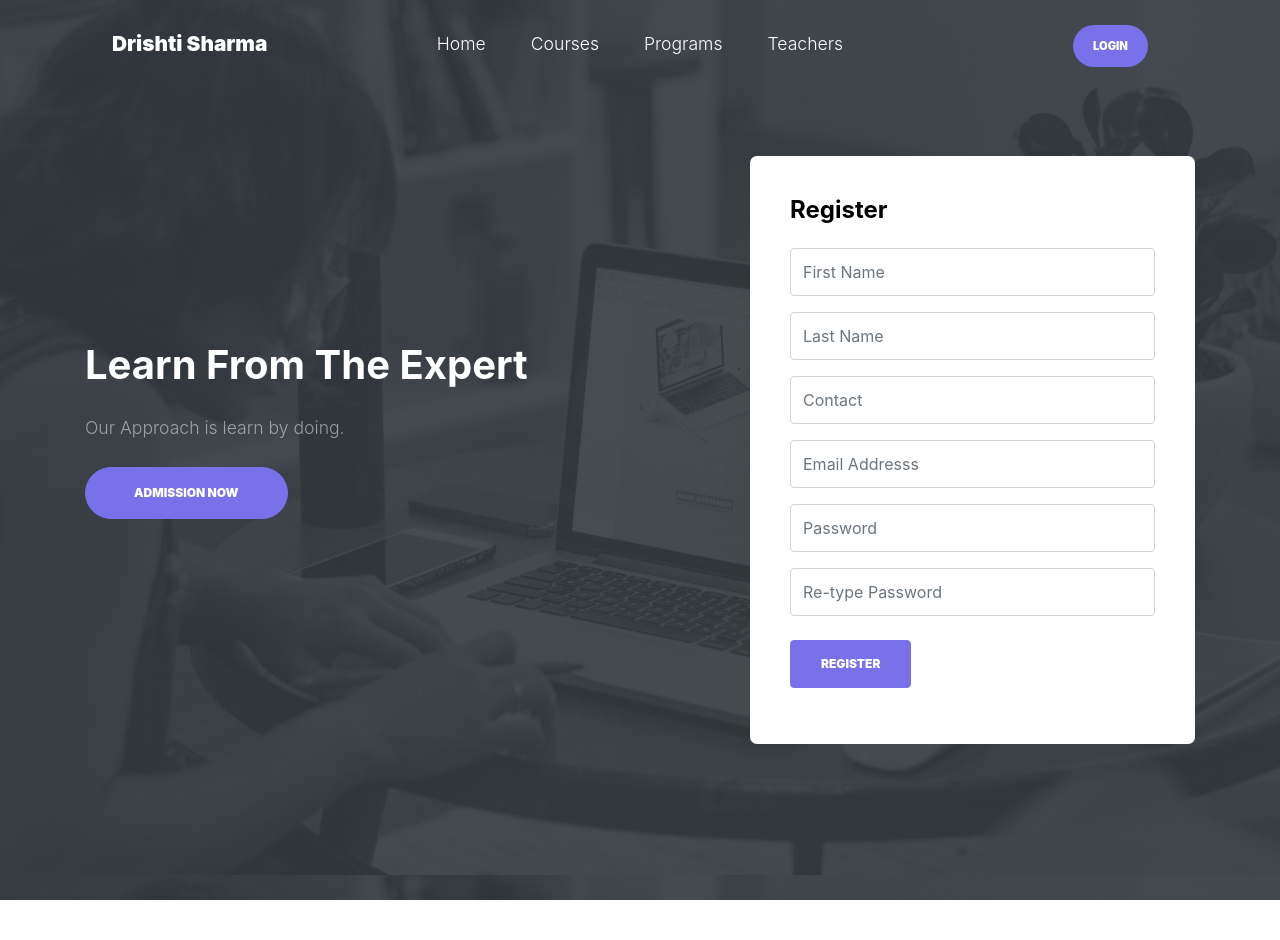
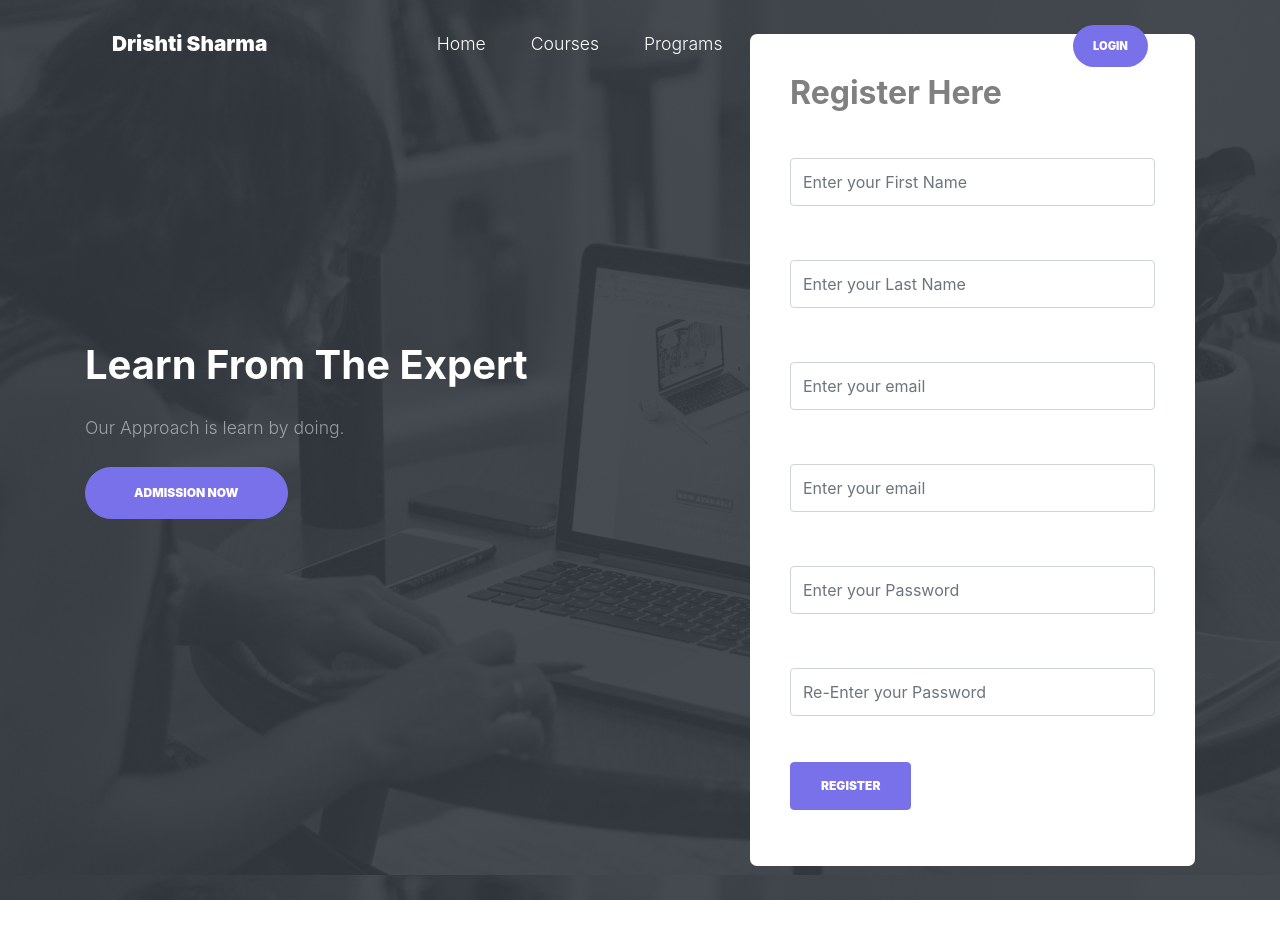
Before and after one commit to ashishbhartii/FSD-User-Registration, a Django app: page /register in a window 1280 px wide. Shown: the top 940 px of the page. Run offline with Django 4.2, Linux system fonts and the light colour scheme; some libraries are stand-ins or nearby versions; some web fonts are replaced.

Commit message:
forms.py implemented

```diff
--- /dev/null
+++ b/FSDBootcamp/FSDApp/forms.py
@@ -0,0 +1,31 @@
+from django import forms
+from django.forms import ModelForm
+from FSDApp.models import registeredUser
+
+
+class registeredUser(ModelForm):
+    class Meta:
+        model = registeredUser
+        fields = '__all__'
+
+class RegisterForm(forms.Form):
+    first_name = forms.CharField(label="First name", max_length=100, widget=forms.TextInput(attrs={'class': 'form-control','placeholder': 'Enter your First Name'}) )
+    last_name = forms.CharField(label="Last name", max_length=100, widget=forms.TextInput(attrs={'class': 'form-control','placeholder': 'Enter your Last Name'}))
+    your_contact = forms.CharField(label="Contact", max_length=15, widget=forms.TextInput(attrs={'type': 'tel','class': 'form-control','placeholder': 'Enter your email'}))
+    email = forms.EmailField(label="Email",widget=forms.EmailInput(attrs={'class': 'form-control','placeholder': 'Enter your email'}))
+    password1 = forms.CharField(label="Password", widget=forms.PasswordInput(attrs={'class': 'form-control','placeholder': 'Enter your Password'}))
+    password2 = forms.CharField(label="Confirm Password", widget=forms.PasswordInput(attrs={'class': 'form-control','placeholder': 'Re-Enter your Password'}))
+
+    def clean(self):
+        cleaned_data = super().clean()
+        password1 = cleaned_data.get("password1")
+        password2 = cleaned_data.get("password2")
+
+        if password1 and password2 and password1 != password2:
+            raise forms.ValidationError("Passwords do not match.")
+
+        return cleaned_data
+
+class LoginForm(forms.Form):
+    email = forms.EmailField(label="Email",widget=forms.EmailInput(attrs={'class': 'form-control','placeholder': 'Enter your email'}))
+    password = forms.CharField(label="Password", widget=forms.PasswordInput(attrs={'class': 'form-control','placeholder': 'Enter your Password'}))
--- a/FSDBootcamp/FSDApp/templates/FSDApp/home.html
+++ b/FSDBootcamp/FSDApp/templates/FSDApp/home.html
@@ -18,7 +18,7 @@
       <form class="d-flex" role="search">
         <button class="btn btn-outline-success mx-2" type="submit"><a class="nav-link"
             href="#">SignIn</a></button>
-        <button class="btn btn-outline-success" type="submit"><a class="nav-link" href="#">Login</a></button>
+        <button class="btn btn-outline-success" type="submit"><a class="nav-link" href="/">LogOut</a></button>
       </form>
     </div>
   </nav>
--- a/FSDBootcamp/FSDApp/templates/FSDApp/register.html
+++ b/FSDBootcamp/FSDApp/templates/FSDApp/register.html
@@ -93,7 +93,7 @@
                 <div class="col-lg-5 ml-auto" data-aos="fade-up" data-aos-delay="500">
                   <form action="" method="post" class="form-box">
                     {% csrf_token %}
-                    <h3 class="h4 text-black mb-4"><strong>Register</strong></h3>
+                    <!-- <h3 class="h4 text-black mb-4"><strong>Register</strong></h3>
                     <div class="form-group">
                       <input type="text" class="form-control" name="fname" placeholder="First Name">
                     </div>
@@ -111,7 +111,10 @@
                     </div>
                     <div class="form-group mb-4">
                       <input type="password" name="pass2" class="form-control" placeholder="Re-type Password">
-                    </div>
+                    </div> -->
+                    <h2><strong>Register Here</strong></h2>
+                    {{ form.as_p }}
+                    <br>
                     <div class="form-group">
                       <!-- <input type="submit" class="btn btn-primary btn-pill" href="" value="Sign up"> -->
                       <button type="submit" class="btn btn-primary">Register</button>
--- a/FSDBootcamp/FSDApp/views.py
+++ b/FSDBootcamp/FSDApp/views.py
@@ -5,45 +5,95 @@
 from django.contrib.auth import authenticate
 from django.contrib.auth import login as auth_login
 from django.contrib.auth import get_user_model
+from .forms import RegisterForm, LoginForm
 User = get_user_model()
 
 # Create your views here.
 def base(request):
     return render(request,'FSDApp/base.html')
 
+# def register(request):
+#     if request.method == 'POST':
+#         fname=request.POST['fname']
+#         lname=request.POST['lname']
+#         contact=request.POST['contact']
+#         email=request.POST['email']
+#         pass1=request.POST['pass1']
+#         pass2=request.POST['pass2']
+#         print(fname,lname,contact,email,pass1,pass2)
+#         if pass1 != pass2:
+#             return HttpResponse("Sorry Passwords Doesnt match")
+#         else:
+#             ins= registeredUser(first_name=fname,last_name=lname, contact=contact)
+#             ins.save()
+#             my_user=User.objects.create_user(email,pass1)
+#             my_user.save()
+#             print(f"First Time User {fname}  {lname} and {email} has been created sucessfully")
+#             return redirect('home')
+#     return render(request, 'FSDApp/register.html')
+
 def register(request):
     if request.method == 'POST':
-        fname=request.POST['fname']
-        lname=request.POST['lname']
-        contact=request.POST['contact']
-        email=request.POST['email']
-        pass1=request.POST['pass1']
-        pass2=request.POST['pass2']
-        print(fname,lname,contact,email,pass1,pass2)
-        if pass1 != pass2:
-            return HttpResponse("Sorry Passwords Doesnt match")
-        else:
-            ins= registeredUser(first_name=fname,last_name=lname, contact=contact)
+        form = RegisterForm(request.POST)
+        if form.is_valid():
+            fname = form.cleaned_data['first_name']
+            lname = form.cleaned_data['last_name']
+            contact = form.cleaned_data['your_contact']
+            email = form.cleaned_data['email']
+            password1 = form.cleaned_data['password1']
+            password2 = form.cleaned_data['password2']
+
+            if form.cleaned_data['password1'] != form.cleaned_data['password2']:
+                return HttpResponse("Sorry, passwords don't match.")
+
+            # Save the user data to your User model or registeredUser model
+            # Assuming you have a registeredUser model with email and password fields
+            ins = registeredUser(first_name=fname, last_name=lname, contact=contact)
             ins.save()
-            my_user=User.objects.create_user(email,pass1)
+
+            # Create a User model instance (Django's built-in authentication model)
+            my_user = User.objects.create_user(email, password1)
             my_user.save()
-            print(f"First Time User {fname}  {lname} and {email} has been created sucessfully")
+
+            print(f"First Time User {fname} {lname} with email {email} has been created successfully")
             return redirect('home')
-    return render(request, 'FSDApp/register.html')
+    else:
+        form = RegisterForm()
+
+    return render(request, 'FSDApp/register.html', {'form': form})
+
+# def login(request):
+#     if request.method=='POST':
+#         user=authenticate(request,
+#                           email=request.POST['email'],
+#                           password=request.POST['pass1']
+#                           )
+#         print(user)
+#         if user is not None:
+#             auth_login(request,user)
+#             return redirect('home')
+#         else:
+#             return HttpResponse("Invalid Credentials")
+#     return render(request, 'FSDApp/login.html')
 
 def login(request):
-    if request.method=='POST':
-        user=authenticate(request,
-                          email=request.POST['email'],
-                          password=request.POST['pass1']
-                          )
-        print(user)
-        if user is not None:
-            auth_login(request,user)
-            return redirect('home')
-        else:
-            return HttpResponse("Invalid Credentials")
-    return render(request, 'FSDApp/login.html')
+    if request.method == 'POST':
+        form = LoginForm(request.POST)
+        if form.is_valid():
+            email = form.cleaned_data['email']
+            password = form.cleaned_data['password']
+
+            user = authenticate(request, email=email, password=password)
+
+            if user is not None:
+                auth_login(request, user)
+                return redirect('home')
+            else:
+                return HttpResponse("Invalid Credentials")
+    else:
+        form = LoginForm()
+
+    return render(request, 'FSDApp/login.html', {'form': form})
 
 def home(request):
     return render(request, 'FSDApp/home.html')
```
Also changed, not shown: FSDBootcamp/FSDApp/templates/FSDApp/login.html (+5 -2 lines), FSDBootcamp/db.sqlite3.
